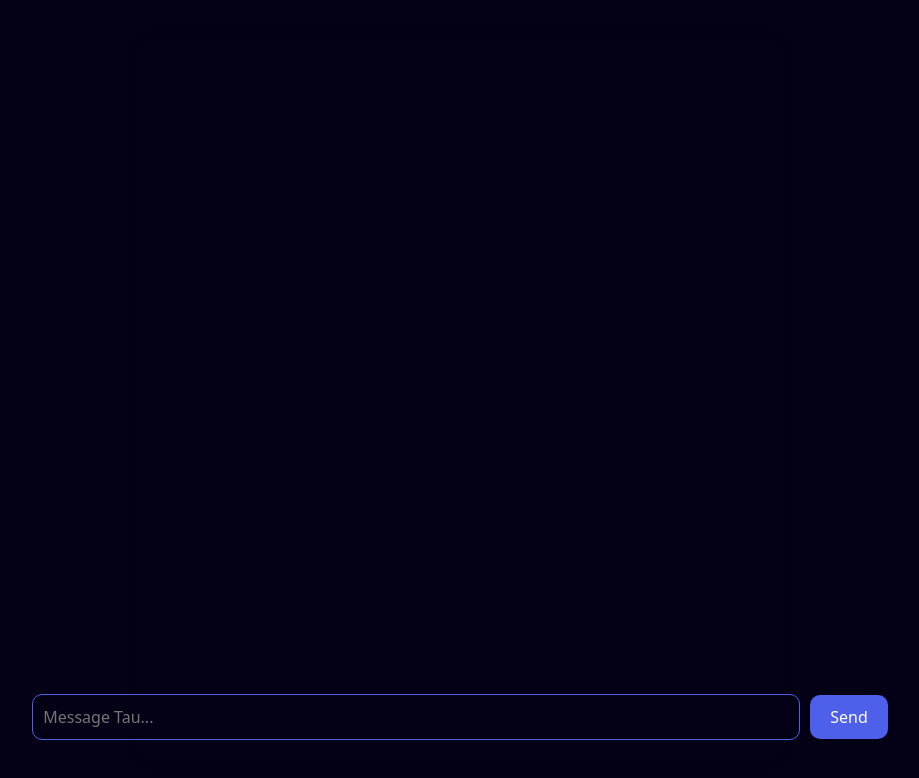
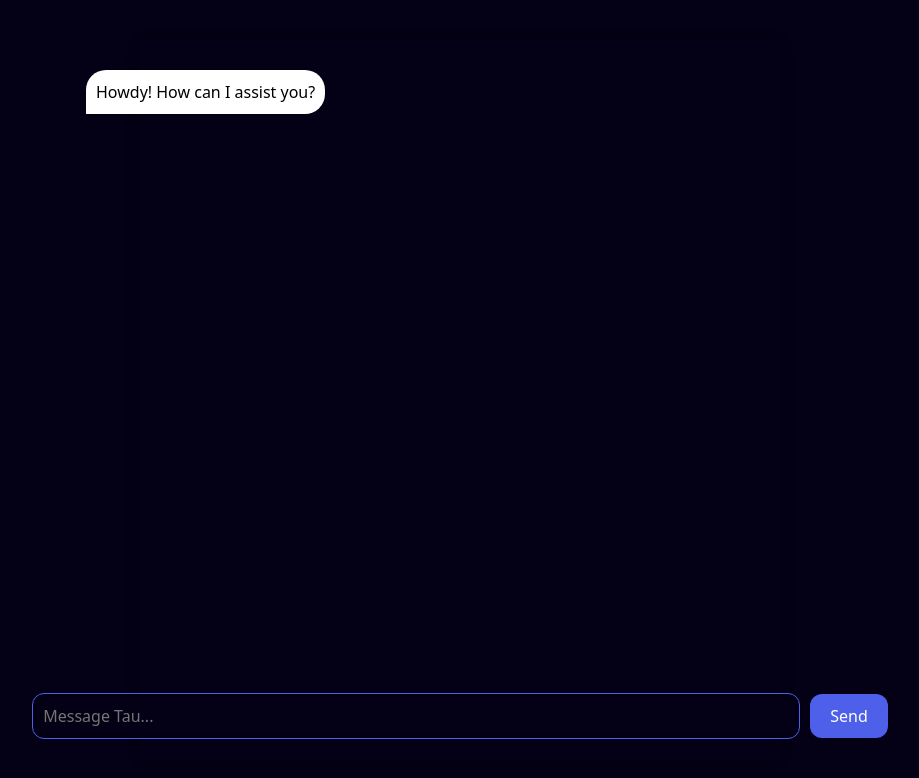
Before and after one commit to TauScheduler/Tau, a React (Create React App) app: page /ChatBot in a window 1280 px wide. Shown: the top 778 px of the page, without its empty margins (180-1099 px from the left). Built offline with nearby package versions, Linux system fonts and the light colour scheme.

Commit message:
chat hard coded and done

```diff
--- a/src/Components/ChatInput.css
+++ b/src/Components/ChatInput.css
@@ -2,17 +2,18 @@
   display: flex;
   gap: 10px;
   align-items: center; /* Vertically align the input and button */
+  height: 6vh;
 }
 
 .input-container input[type='text'] {
   flex-grow: 1;
   padding: 10px;
   border: 1px solid #4e5fea; /* Set border-style to 'solid' and specify the border color */
-  border-radius: 10px;
   box-shadow: inset 0 0 5px rgba(0, 0, 0, 0.1);
   width: 60vw;
   background-color: #040015;
   color: white;
+  border-radius: 12px;
 }
 
 .input-container button {
@@ -20,9 +21,9 @@
   border: none;
   background-color: #4e5fea;
   color: white;
-  border-radius: 10px;
   cursor: pointer;
   transition: background-color 0.3s;
+  border-radius: 12px;
 }
 
 .input-container button:hover {
--- a/src/Components/Chatbot.css
+++ b/src/Components/Chatbot.css
@@ -14,6 +14,7 @@ html, body {
   flex-direction: column;
   justify-content: space-between;
   background: #040015;
+  text-align: left !important;
 }
 
 .message-area {
@@ -23,6 +24,8 @@ html, body {
   display: flex;
   flex-direction: column;
   gap: 10px;
+  width: 60vw;
+  align-self: center;
 }
 
 /* Scrollbar Styles */
--- a/src/Components/Chatbot.js
+++ b/src/Components/Chatbot.js
@@ -5,7 +5,16 @@ import Message from './Message';
 
 function ChatBot() {
   const [messages, setMessages] = React.useState([]);
-  const messagesEndRef = useRef(null); // Add this line
+  const messagesEndRef = useRef(null);
+
+  useEffect(() => {
+    setTimeout(() => {
+      // Send a bot message when the component mounts
+      const botMessage = "Howdy! How can I assist you?";
+      setMessages([{ text: botMessage, isUserMessage: false }]);
+    }, 1000);
+
+  }, []); // Empty dependency array to ensure it runs only once on mount
 
   useEffect(() => {
     // Scroll to the bottom of the message area when messages change
@@ -17,15 +26,22 @@ function ChatBot() {
       setMessages([...messages, { text: newMessage, isUserMessage: true }]);
     }
 
-    // Here you would implement the logic to get a response from your chatbot
-
-    // Simulate a delay for the bot response
-    setTimeout(() => {
-      // This is where you could integrate a real chatbot API if desired
-      const botMessage = "Message Received! :)";
-      setMessages((prevMessages) => [...prevMessages, { text: botMessage, isUserMessage: false }]);
-    }, 2000); // 2000ms delay
-
+    // Check if the user's message is "thanks"
+    if (newMessage.trim().toLowerCase() === 'thanks') {
+      setTimeout(() => {
+        // This is where you could integrate a real chatbot API if desired
+        const botResponse = "You're welcome! Happy to help :)";
+        setMessages((prevMessages) => [...prevMessages, { text: botResponse, isUserMessage: false }]);
+      }, 3000);
+    } else {
+      // Implement the logic to get a response from your chatbot for other inputs
+      // Simulate a delay for the bot response
+      setTimeout(() => {
+        // This is where you could integrate a real chatbot API if desired
+        const botResponse = "Task Created! Check your calendar to see all of your tasks. :)";
+        setMessages((prevMessages) => [...prevMessages, { text: botResponse, isUserMessage: false }]);
+      }, 2000); // 2s delay
+    }
   };
 
   return (
--- a/src/Components/Message.css
+++ b/src/Components/Message.css
@@ -1,5 +1,5 @@
 .message {
-  max-width: 70%;
+  max-width: 90%;
   padding: 10px;
   margin-bottom: 10px;
   font-size: 16px;
```
